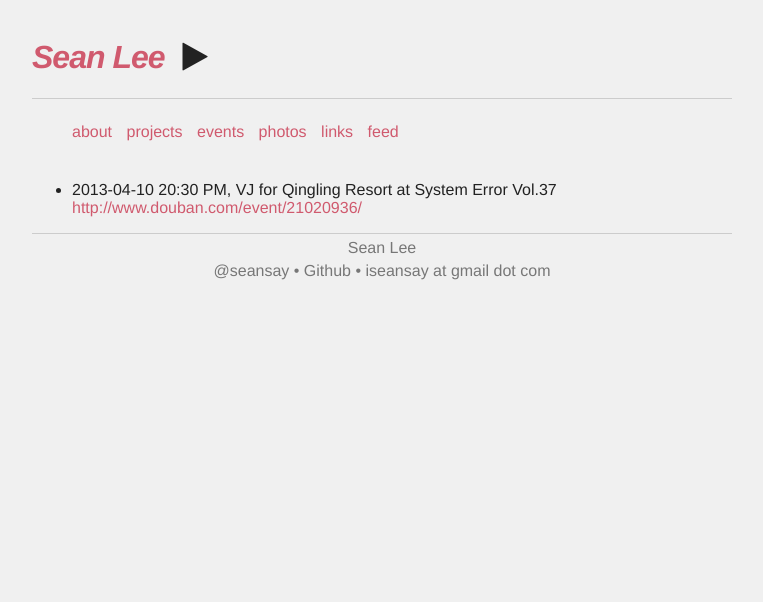
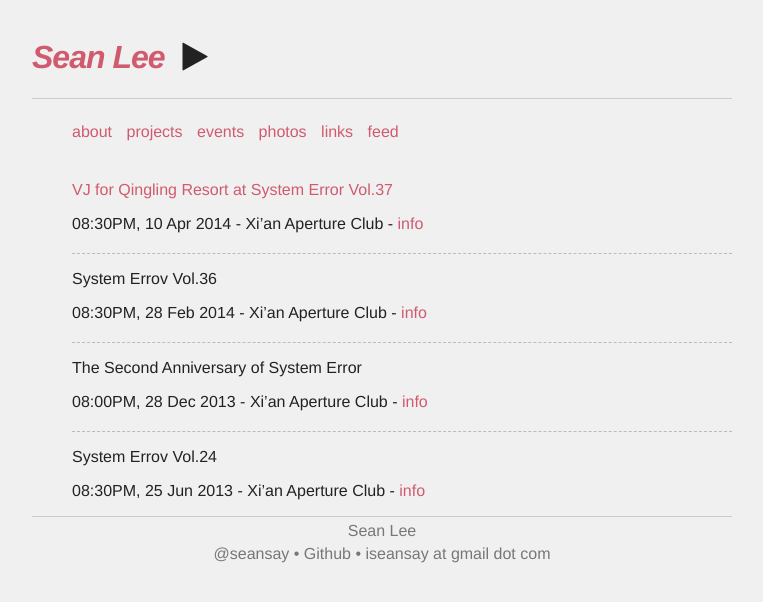
Before and after one commit to lisongx/notimportant.org, a Jekyll site: the page built from events/index.html, in a window 1280 px wide. Shown: the top 602 px of the page, without its empty margins (258-1021 px from the left). Built offline with Jekyll 4.4.1, drawn with Linux system fonts in a browser that asks for light colours; nearby versions of some CDN libraries; some web fonts are replaced.

Commit message:
evetns page

```diff
--- /dev/null
+++ b/_data/events.yml
@@ -0,0 +1,22 @@
+-
+  title: VJ for Qingling Resort at System Error Vol.37
+  time: 2014-4-10 20:30:00
+  slug: vj-for-qinling-resort
+  image:
+  venue: Xi’an Aperture Club
+  link: http://www.douban.com/event/21020936/
+-
+  title: System Errov Vol.36
+  time: 2014-2-28 20:30:00
+  venue: Xi’an Aperture Club
+  link: http://www.douban.com/event/20839613/
+-
+  title: The Second Anniversary of System Error
+  time: 2013-12-28 20:00:00
+  venue: Xi’an Aperture Club
+  link: http://www.douban.com/event/20454126/
+-
+  title: System Errov Vol.24
+  time: 2013-6-25 20:30:00
+  venue: Xi’an Aperture Club
+  link: http://www.douban.com/event/19126405/
--- a/_layouts/default.html
+++ b/_layouts/default.html
@@ -5,6 +5,7 @@
     <title>{% if page.title %}{{ page.title }} · {% endif %}{{ site.title }}</title>
     <meta name="author" content="Sean Lee">
     <meta name="description" content="Sean Lee's homepage">
+
     <!-- le feed -->
     <link href="http://feeds.feedburner.com/notimportant" rel="alternate" title="Not Important" type="application/atom+xml" />
 
--- a/_layouts/post.html
+++ b/_layouts/post.html
@@ -1,6 +1,7 @@
 ---
 layout: default
 ---
+
 <article class="post">
     <header>
         <h1>{{ page.title}}</h1>
--- a/css/style.css
+++ b/css/style.css
@@ -22,6 +22,10 @@ body {
   padding-top: 10px;
 }
 
+time {
+  font-family: helvetica;
+}
+
 header h1 {
   font-weight: 900px;
   font-style: italic;
@@ -32,7 +36,7 @@ nav {
   font-family: helvetica;
 }
 
-#content {
+#intro {
   font-family: "Alef", helvetica;
 }
 
@@ -114,6 +118,7 @@ footer a:hover, footer a:visited {
 }
 
 /*typo*/
+
 .footnotes {
   font-size: 0.75em;
   color: #5D5D5D;
@@ -144,6 +149,7 @@ code, pre {
   font-family: Monaco, Andale Mono, Courier New, monospace;
   font-size: 85%;
 }
+
 code {
   background-color: #fee9cc;
   color: rgba(0, 0, 0, 0.75);
@@ -180,3 +186,17 @@ figure.me {
 figure.me  figcaption {
   text-align: right;
 }
+
+/*events*/
+#events {
+  font-family: helvetica;
+}
+
+#events ol {
+  list-style-type: none;
+}
+
+#events ol li:not(:last-child) {
+  padding-bottom: 20px;
+  border-bottom: 1.5px dashed #bbb;
+}
--- /dev/null
+++ b/events/index.html
@@ -0,0 +1,27 @@
+---
+layout: default
+title: Events
+---
+
+<section id="events">
+  <ol>
+    {% for event in site.data.events %}
+      <li>
+        <p>
+          {% if event.slug %}
+            <a href="{{ event.slug }}">
+              {{ event.title }}
+            </a>
+          {% else %}
+            {{ event.title }}
+          {% endif %}
+        </p>
+        <time datetime="{{ event.time | date: date_to_xmlschema }}">
+          {{ event.time | date: "%I:%M%p, %d %b %Y" }}
+        </time>
+        - {{ event.venue }} -
+        <a href="{{ event.link }}">info</a>
+      </li>
+    {% endfor %}
+  </ol>
+</section>
--- a/events/index.md
+++ /dev/null
@@ -1,7 +0,0 @@
----
-layout: default
-title: Events
----
-
-* 2013-04-10 20:30 PM, VJ for Qingling Resort at System Error Vol.37
-  <http://www.douban.com/event/21020936/>
```
Also changed, not shown: _layouts/intro.html (added, +7 -0 lines), events/vj-for-qinling-resort/index.md (added, +16 -0 lines), index.md (+34 -2 lines), events/vj-for-qinling-resort/qinling1.jpg (added), events/vj-for-qinling-resort/qinling2.jpg (added), events/vj-for-qinling-resort/qinling3.jpg (added), events/vj-for-qinling-resort/sean.jpg (added).
